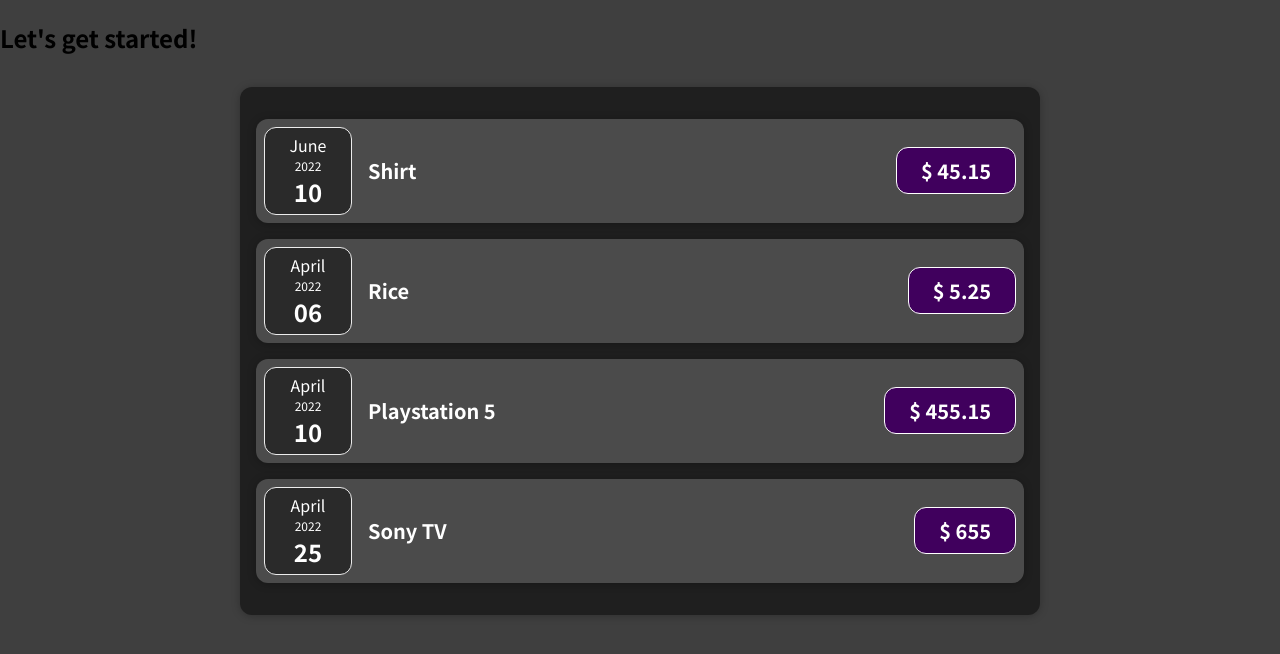
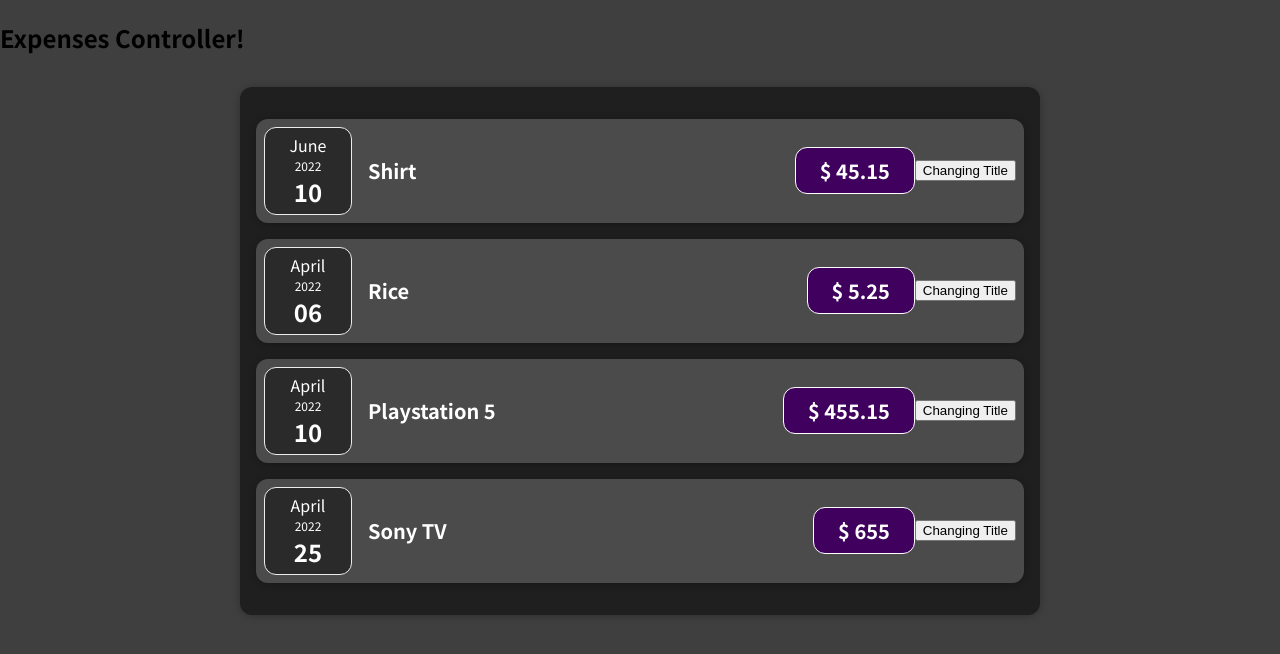
Before and after one commit to robysondepaula/Expenses-Controler, a React (Create React App) app: page / in a window 1280 px wide. Shown: the top 654 px of the page. Built offline with nearby package versions, Linux system fonts and the light colour scheme.

Commit message:
Start implementing buttons to change titles, working with useState

```diff
--- a/src/App.js
+++ b/src/App.js
@@ -32,7 +32,7 @@ const App = () => {
 
   return (
     <div>
-      <h2>Let's get started!</h2>
+      <h2>Expenses Controller!</h2>
     <Expenses items = {expenses} />
     </div>
   );
--- a/src/components/Expenses/ExpenseItem.js
+++ b/src/components/Expenses/ExpenseItem.js
@@ -1,17 +1,26 @@
+import React, {useState} from 'react';
+
 import ExpenseDate from './ExpenseDate';
 import './ExpenseItem.css';
 import Card from '../UI/Card';
 
 const ExpenseItem = (props) => {
 
+  const [title, setTitle] = useState(props.title);
+
+  const clickHandler = () =>{
+  setTitle("Updated!");
+  console.log(title);
+}
 
   return (
     <Card className="expense-item">
      <ExpenseDate date={props.date}/>
       <div className="expense-item__description">
-        <h2>{props.title}</h2>
+        <h2>{title}</h2>
         <div className="expense-item__price">$ {props.amount}</div>
       </div>
+      <button onClick={clickHandler}>Changing Title</button>
     </Card>
   );
 }
```
